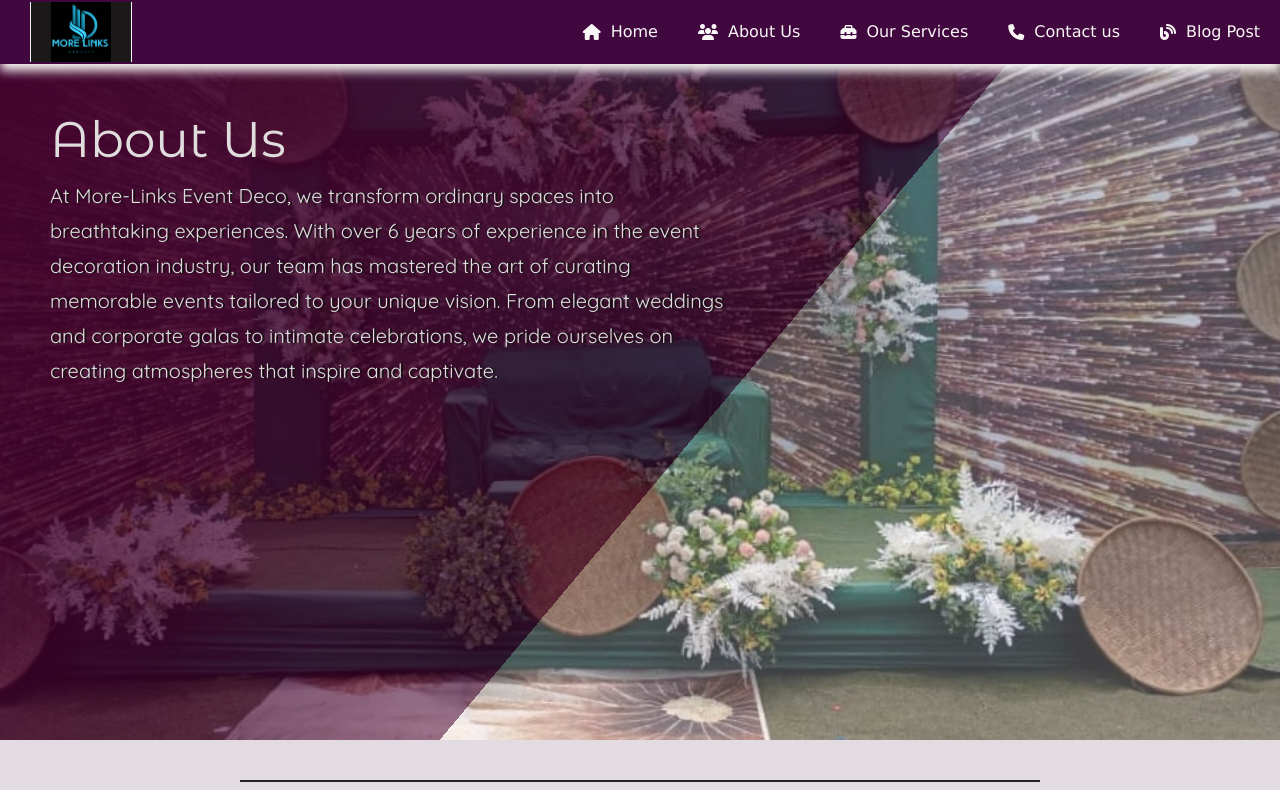
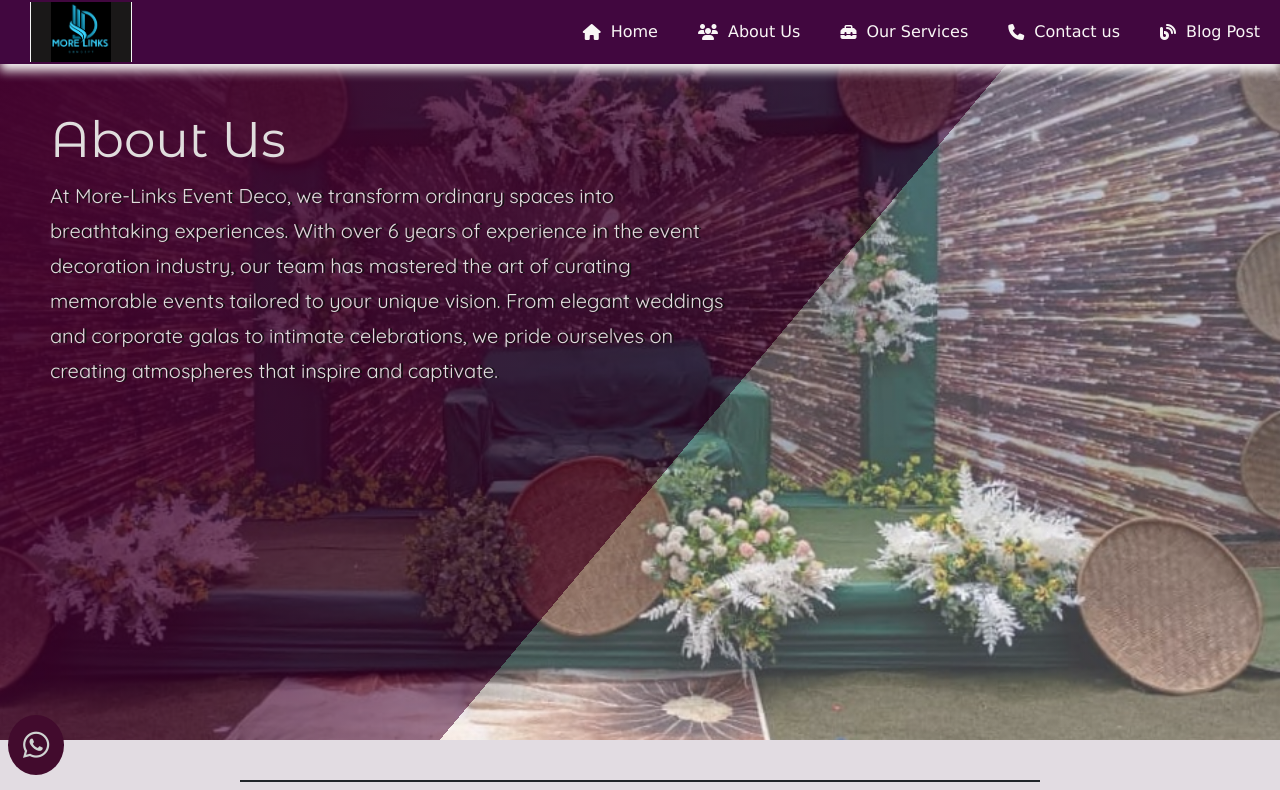
Before and after one commit to Ikendu/moreLinksDeco, a React (Vite) app in the folder mysite/: page /about in a window 1280 px wide. Shown: the top 790 px of the page. Built offline with nearby package versions, Linux system fonts and the light colour scheme.

Commit message:
whatsapp component handuler

```diff
--- a/mysite/src/Layout.jsx
+++ b/mysite/src/Layout.jsx
@@ -1,12 +1,14 @@
 import { Outlet } from "react-router-dom";
 import Footer from "./components/footer/Footer";
 import Header from "./components/header/Header";
+import Whatsapp from "./components/Whatsapp";
 
 export default function Layout() {
   return (
     <div>
       <Header />
       <Outlet />
+      <Whatsapp />
       <Footer />
     </div>
   );
--- /dev/null
+++ b/mysite/src/components/Whatsapp.jsx
@@ -0,0 +1,16 @@
+import { Link } from "react-router-dom";
+
+export default function () {
+  return (
+    <div>
+      <Link
+        to={
+          "https://wa.me/2348061632276?text=Hello%20there!%20I%20want%20to%20discuss%20with%20you."
+        }
+        target="_blank"
+      >
+        <i class="fa-brands fa-whatsapp whatsapp"></i>
+      </Link>
+    </div>
+  );
+}
--- a/mysite/src/components/header/Header.jsx
+++ b/mysite/src/components/header/Header.jsx
@@ -80,7 +80,7 @@ export default function Header() {
         </ul>
         <i
           class="fa-solid fa-bars nav-bar"
-          onClick={() => setShowNav(false)}
+          onClick={() => setShowNav(!showNav)}
         ></i>
       </header>
     </div>
--- a/mysite/src/pages/HomePage.jsx
+++ b/mysite/src/pages/HomePage.jsx
@@ -57,14 +57,7 @@ export default function HomePage() {
           <img src={divider} alt="" className="divider" />
         </div>{" "}
       </section>
-      <Link
-        to={
-          "https://wa.me/2348061632276?text=Hello%20there!%20I%20want%20to%20discuss%20with%20you."
-        }
-        target="_blank"
-      >
-        <i class="fa-brands fa-whatsapp whatsapp"></i>
-      </Link>
+
       <section id="body">
         <ChooseUs />
       </section>
```
